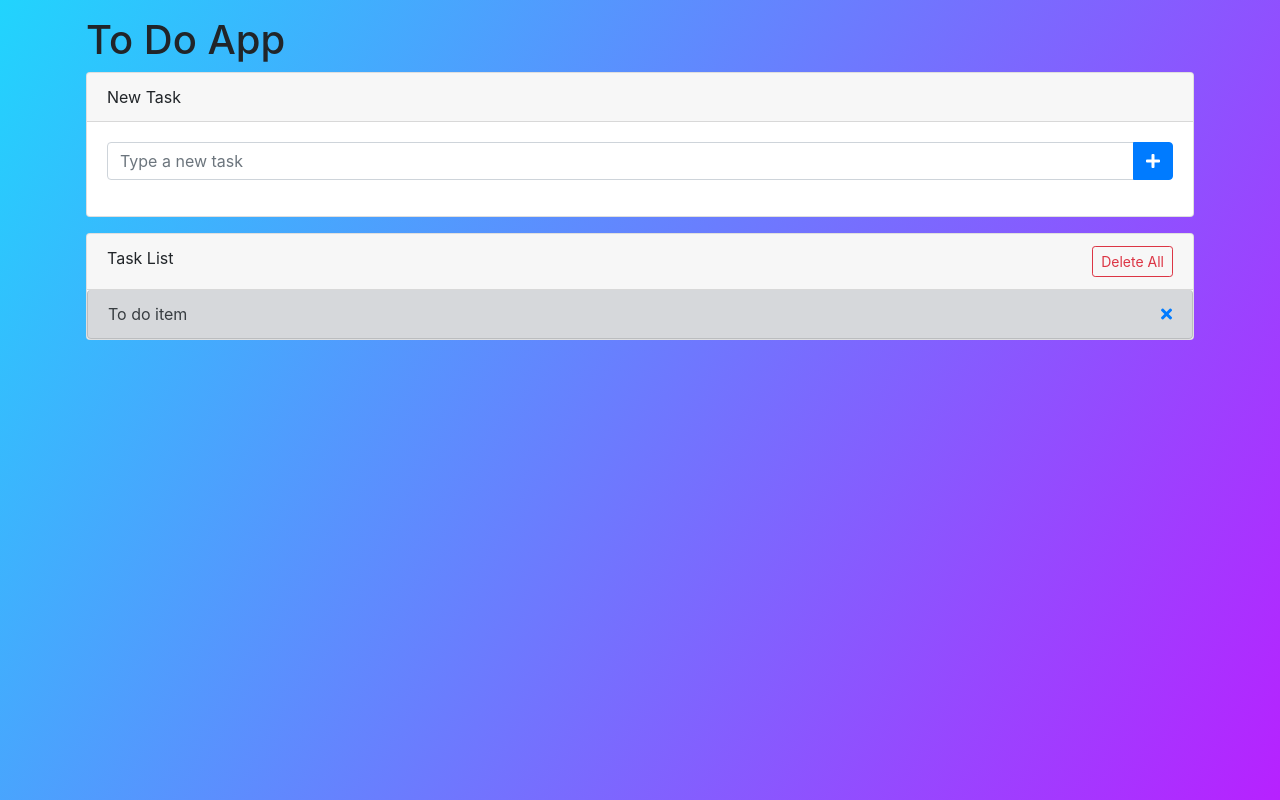
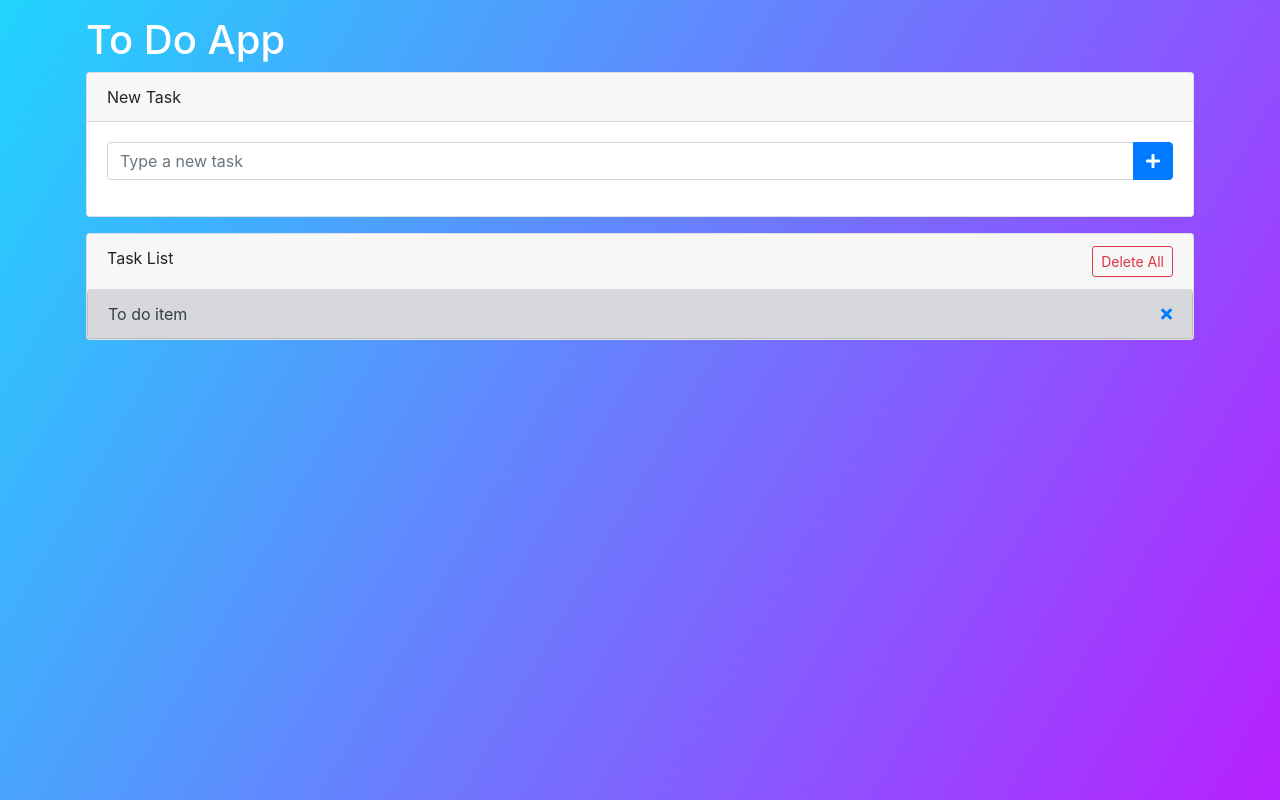
Before and after one commit to SurkhayliShukur/ToDoList, a plain HTML site: page index.html in a window 1280 px wide. Drawn offline with nearby package versions, Linux system fonts and the light colour scheme.

Commit message:
initialcommit

```diff
--- a/css/style.css
+++ b/css/style.css
@@ -8,3 +8,6 @@ body{
     background-repeat: no-repeat;
     height: 100vh;
 }
+body h1{
+    color: #fff;
+}
```
